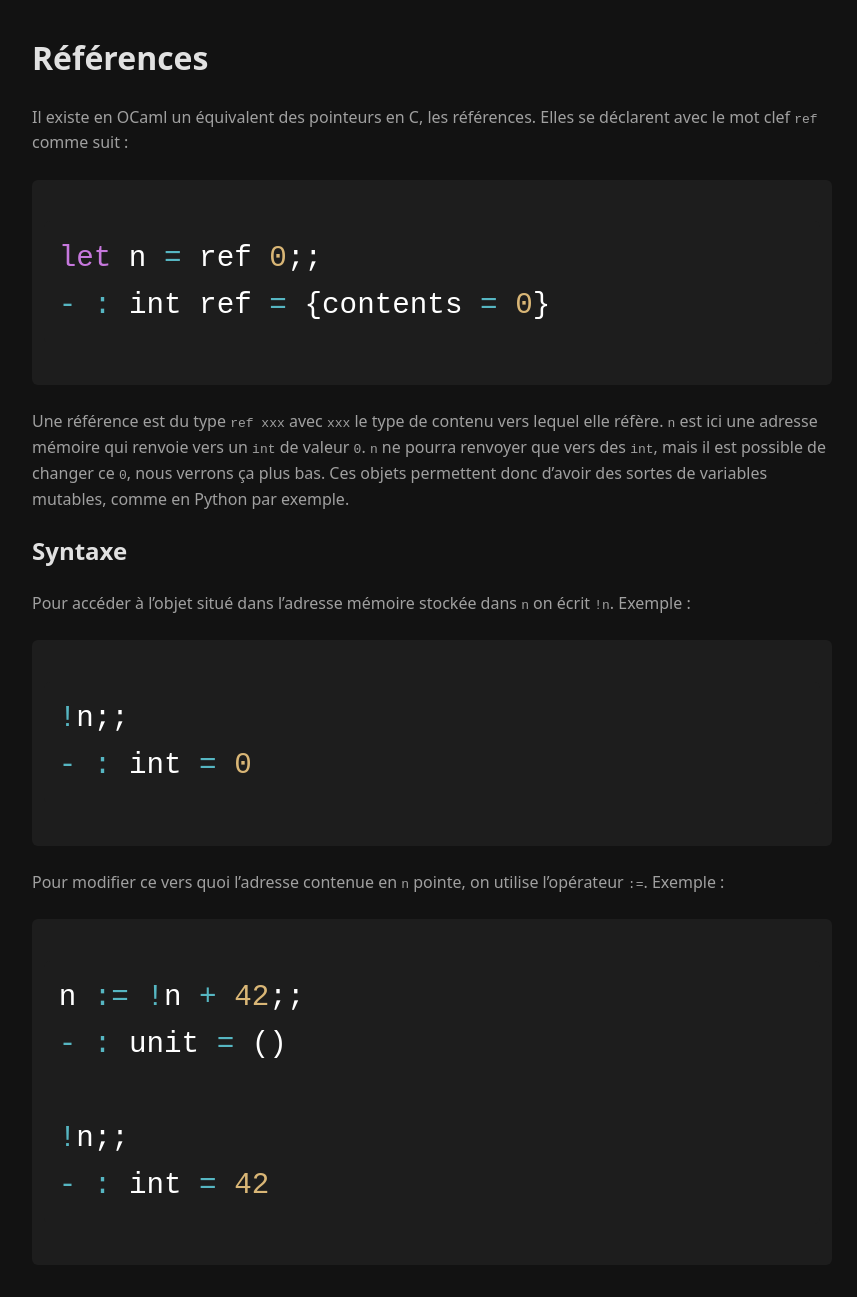
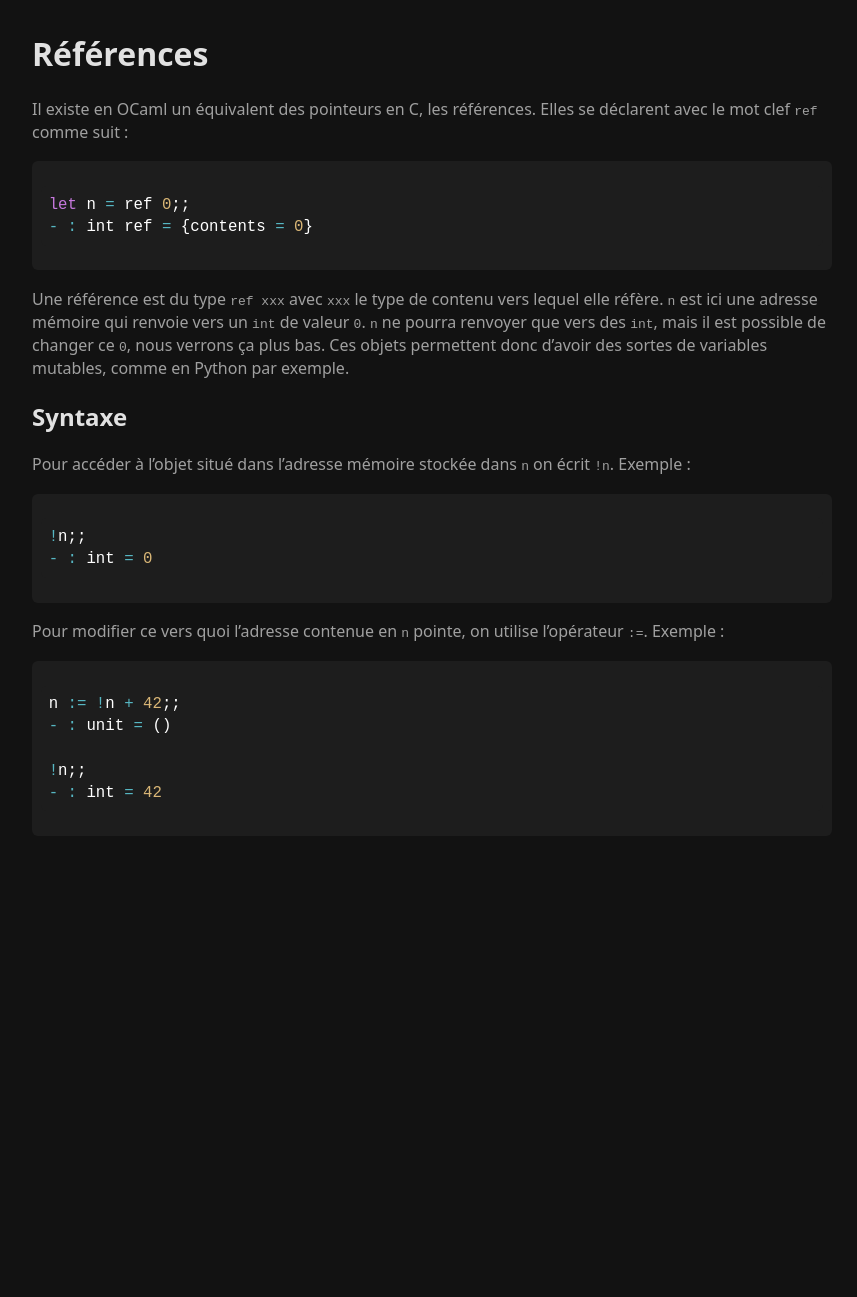
Before and after one commit to Bananachu/bananachu.github.io, a Jekyll site: the page built from info/references.md, in a window 1280 px wide. Shown: the whole page, without its empty margins (208-1065 px from the left). Built offline with Jekyll 4.4.1, drawn with Linux system fonts in a browser that asks for light colours; our own code applies the rules of GitHub Pages for plain Markdown files; after the commit the page ends 900 px from its top, so only the background shows below that.

Commit message:
Update default.html

```diff
--- a/_layouts/default.html
+++ b/_layouts/default.html
@@ -19,7 +19,7 @@
       max-width: 800px;
       margin: 2rem auto;
       padding: 0 1rem;
-      line-height: 1.6;
+      line-height: 1.4;
       background-color:#121212;
       color: #a0a0a0;
     }
@@ -59,7 +59,7 @@
       padding: 0.5em;
       overflow-x: auto;
       margin: 1em 0;
-      font-size: 1.5em;
+      font-size: 1.1em;
     }
     a {
        color:#c24d1e;
```
